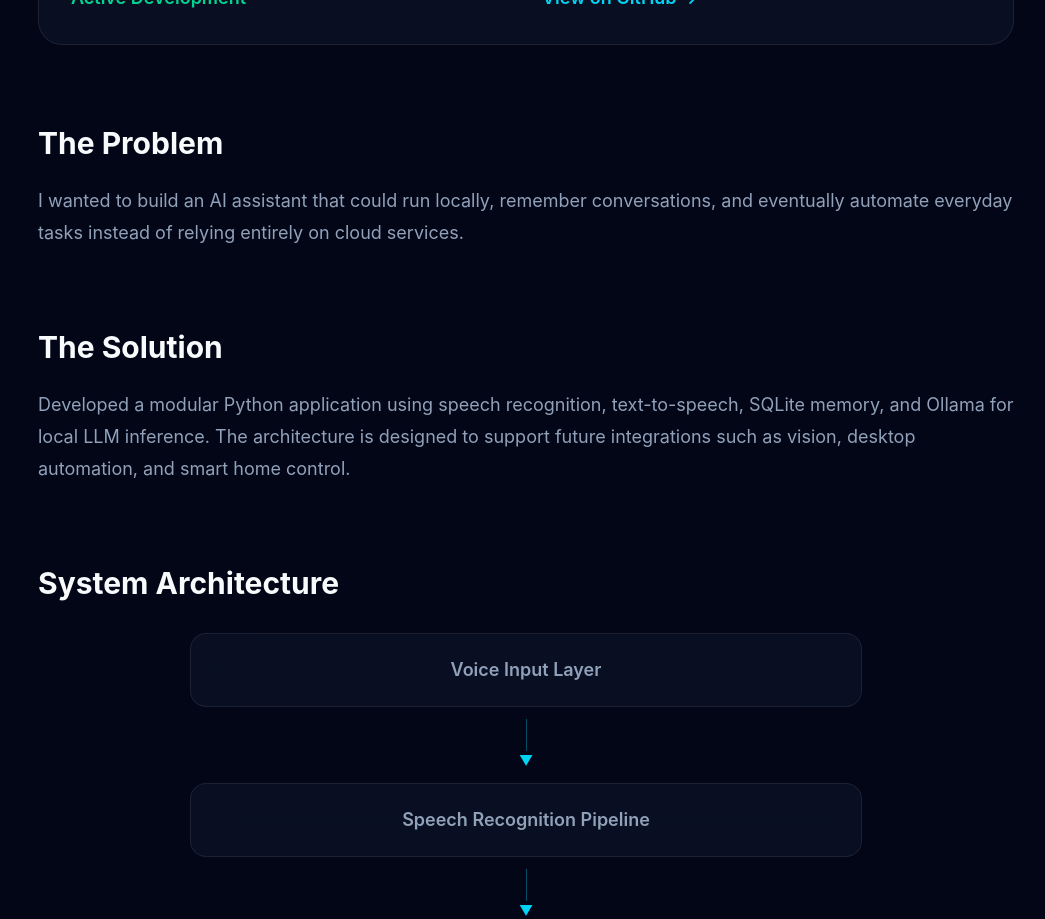
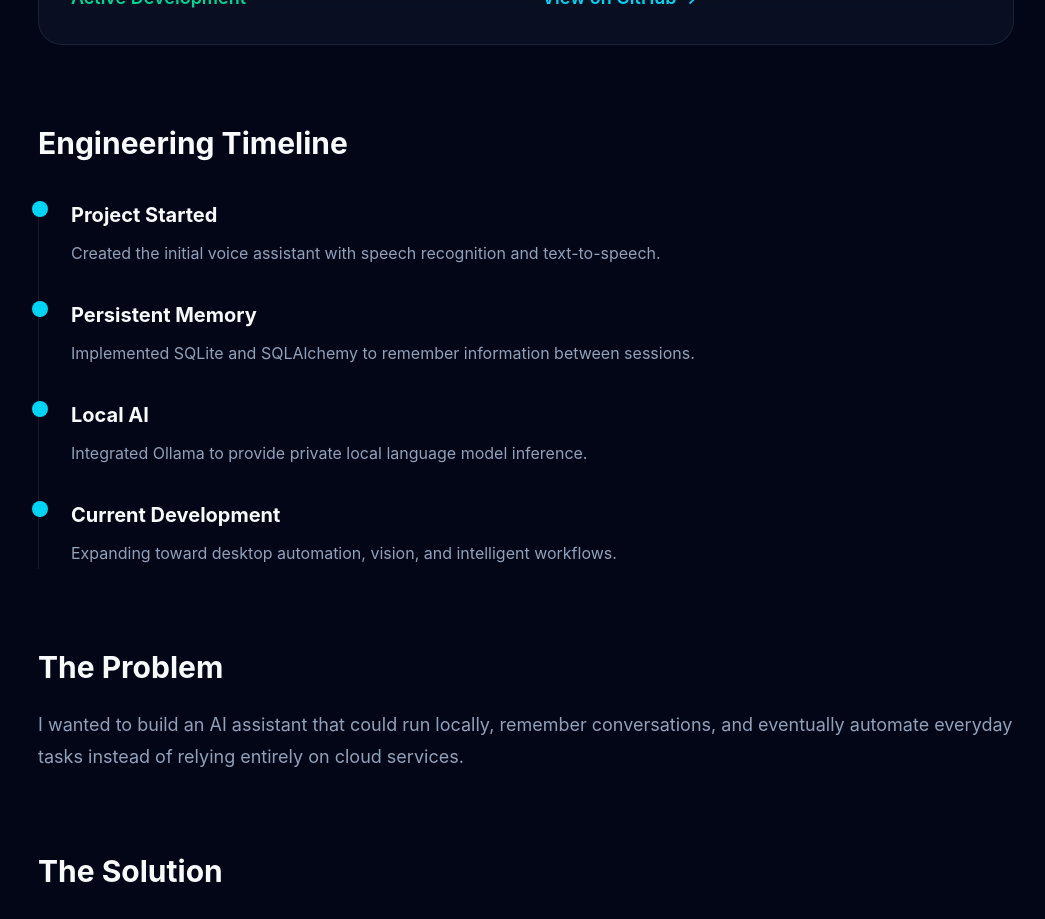
Before and after one commit to CPruett24/portfolio-website, a Next.js app: page /projects/jarvis in a window 1280 px wide. Shown: the part 1340-2259 px from the top of the page, without its empty margins (114-1159 px from the left). Built offline with nearby package versions, Linux system fonts and the light colour scheme.

Commit message:
feat: add engineering timeline to project pages

```diff
--- a/src/components/projects/ProjectRenderer.tsx
+++ b/src/components/projects/ProjectRenderer.tsx
@@ -5,6 +5,7 @@ import ArchitectureFlow from "./ArchitectureFlow";
 import BulletList from "./BulletList";
 import DecisionCard from "./case-study/DecisionCard";
 import ProjectOverview from "./ProjectOverview";
+import Timeline from "./Timeline";
 
 import type { Project } from "@/types/projects";
 
@@ -20,6 +21,7 @@ export default function ProjectRenderer({
 
       <ProjectHero project={project} />
       <ProjectOverview project={project} />
+      <Timeline project={project} />
 
       <ProjectSection title="The Problem">
         <p>{project.problem}</p>
--- /dev/null
+++ b/src/components/projects/Timeline.tsx
@@ -0,0 +1,36 @@
+import type { Project } from "@/types/projects";
+
+type Props = {
+  project: Project;
+};
+
+export default function Timeline({
+  project,
+}: Props) {
+  return (
+    <div className="mt-20">
+      <h2 className="text-3xl font-bold">
+        Engineering Timeline
+      </h2>
+
+      <div className="mt-10 space-y-8 border-l border-cyan-500/30 pl-8">
+        {project.timeline.map((item) => (
+          <div
+            key={item.title}
+            className="relative"
+          >
+            <div className="absolute -left-[39px] h-4 w-4 rounded-full bg-cyan-400" />
+
+            <h3 className="text-xl font-bold">
+              {item.title}
+            </h3>
+
+            <p className="mt-2 leading-8 text-slate-400">
+              {item.description}
+            </p>
+          </div>
+        ))}
+      </div>
+    </div>
+  );
+}
--- a/src/data/projects.ts
+++ b/src/data/projects.ts
@@ -19,6 +19,25 @@ export const projects: Project[] = [
 
     solution:
       "Developed a modular Python application using speech recognition, text-to-speech, SQLite memory, and Ollama for local LLM inference. The architecture is designed to support future integrations such as vision, desktop automation, and smart home control.",
+
+    timeline: [
+        {
+            title: "Project Started",
+            description: "Created the initial voice assistant with speech recognition and text-to-speech.",
+        },
+        {
+            title: "Persistent Memory",
+            description: "Implemented SQLite and SQLAlchemy to remember information between sessions.",
+        },
+        {
+            title: "Local AI",
+            description: "Integrated Ollama to provide private local language model inference.",
+        },
+        {
+            title: "Current Development",
+            description: "Expanding toward desktop automation, vision, and intelligent workflows.",
+        },
+    ],
 
     challenges: [
       "Improving speech recognition accuracy",
@@ -158,6 +177,25 @@ export const projects: Project[] = [
   solution:
     "Built a Streamlit application that combines exact OBD-II code lookup with semantic similarity search using Sentence Transformers and FAISS to provide more intelligent troubleshooting recommendations.",
 
+  timeline: [
+        {
+            title: "Dataset Collection",
+            description: "Prepared structured OBD-II code and vehicle fault datasets.",
+        },
+        {
+            title: "Semantic Search",
+            description: "Generated embeddings and built a FAISS index for vector search.",
+        },
+        {
+            title: "Hybrid Diagnostics",
+            description: "Combined exact code lookup with semantic similarity search.",
+        },
+        {
+            title: "Completed",
+            description: "Delivered an AI-powered diagnostic assistant with an interactive Streamlit interface.",
+        },
+    ],
+
   architecture: [
     "Streamlit User Interface",
     "OBD-II Exact Lookup Engine",
@@ -292,6 +330,25 @@ export const projects: Project[] = [
   solution:
     "Developed a Flask backend with SQLAlchemy models, JWT authentication, RESTful APIs, and role-based authorization to provide a solid backend foundation for the application.",
 
+  timeline: [
+        {
+            title: "Project Planning",
+            description: "Collaborated with the team to define backend requirements and API responsibilities.",
+        },
+        {
+            title: "Backend Development",
+            description: "Designed the database schema, implemented REST APIs, and added authentication and authorization.",
+        },
+        {
+            title: "Frontend Integration",
+            description: "Worked with teammates to support frontend integration through the backend API.",
+        },
+        {
+            title: "Project Completion",
+            description: "Delivered the backend as part of the completed team project.",
+        },
+    ],
+
   architecture: [
     "REST API",
     "Flask Application",
--- a/src/types/projects.ts
+++ b/src/types/projects.ts
@@ -6,6 +6,11 @@ export type Project = {
   projectType: string;
   role: string;
   status: string;
+
+  timeline: {
+    title: string;
+    description: string;
+  }[];
 
   shortDescription: string;
 
```
